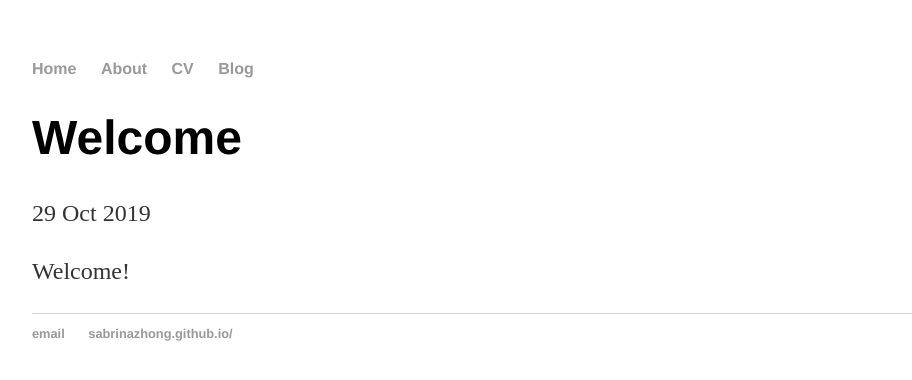
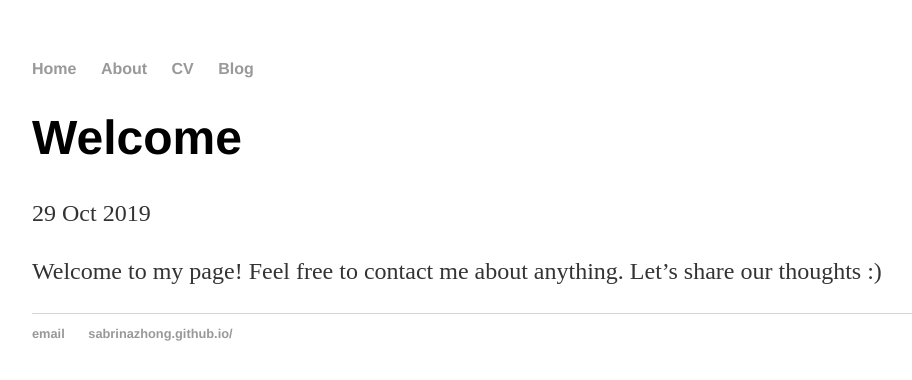
Before and after one commit to sabrinazhong/sabrinazhong.github.io, a Jekyll site: the page built from _posts/2019-10-29-welcome.md, in a window 1280 px wide. Shown: the top 380 px of the page, without its empty margins (160-1072 px from the left). Built offline with Jekyll 4.4.1, drawn with Linux system fonts in a browser that asks for light colours.

Commit message:
Update 2019-10-29-welcome.md

```diff
--- a/_posts/2019-10-29-welcome.md
+++ b/_posts/2019-10-29-welcome.md
@@ -4,4 +4,4 @@ title: "Welcome"
 date: 2019-10-29
 ---
 
-Welcome!
+Welcome to my page! Feel free to contact me about anything. Let's share our thoughts :)
```
